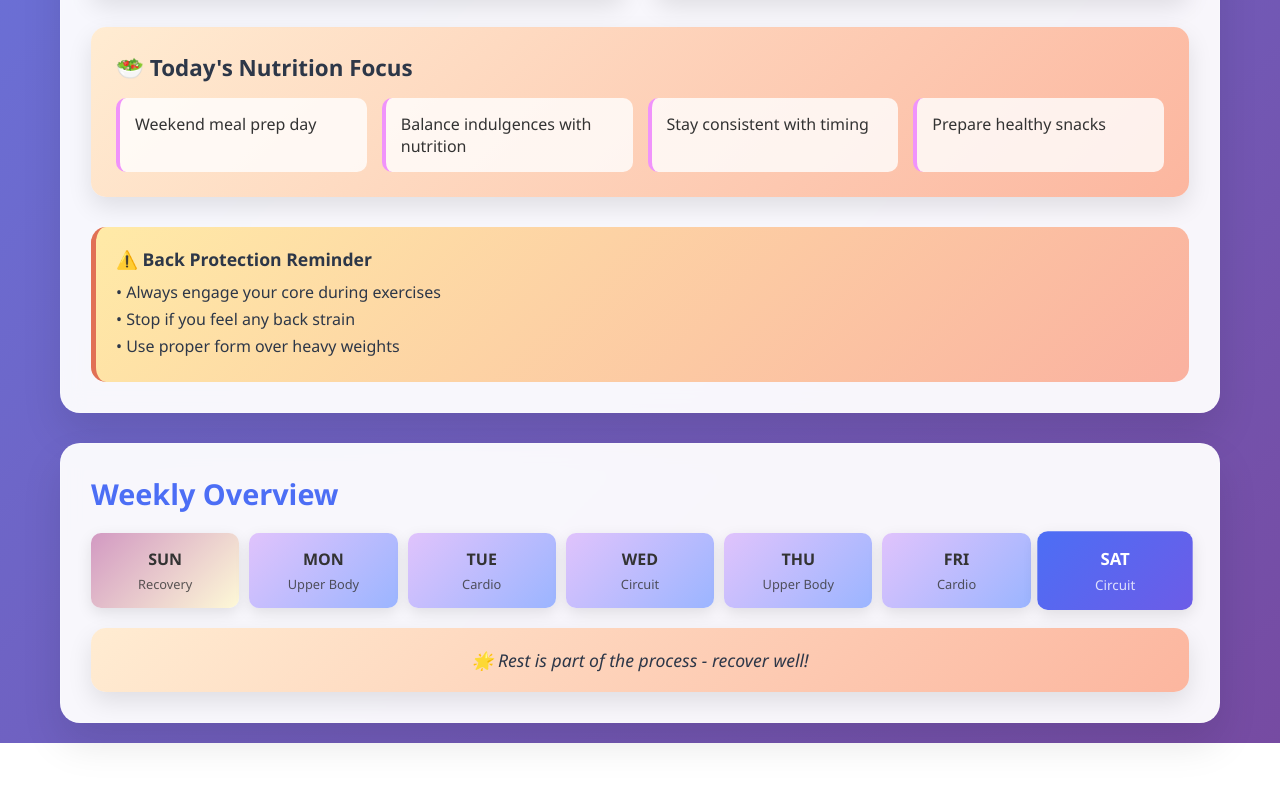
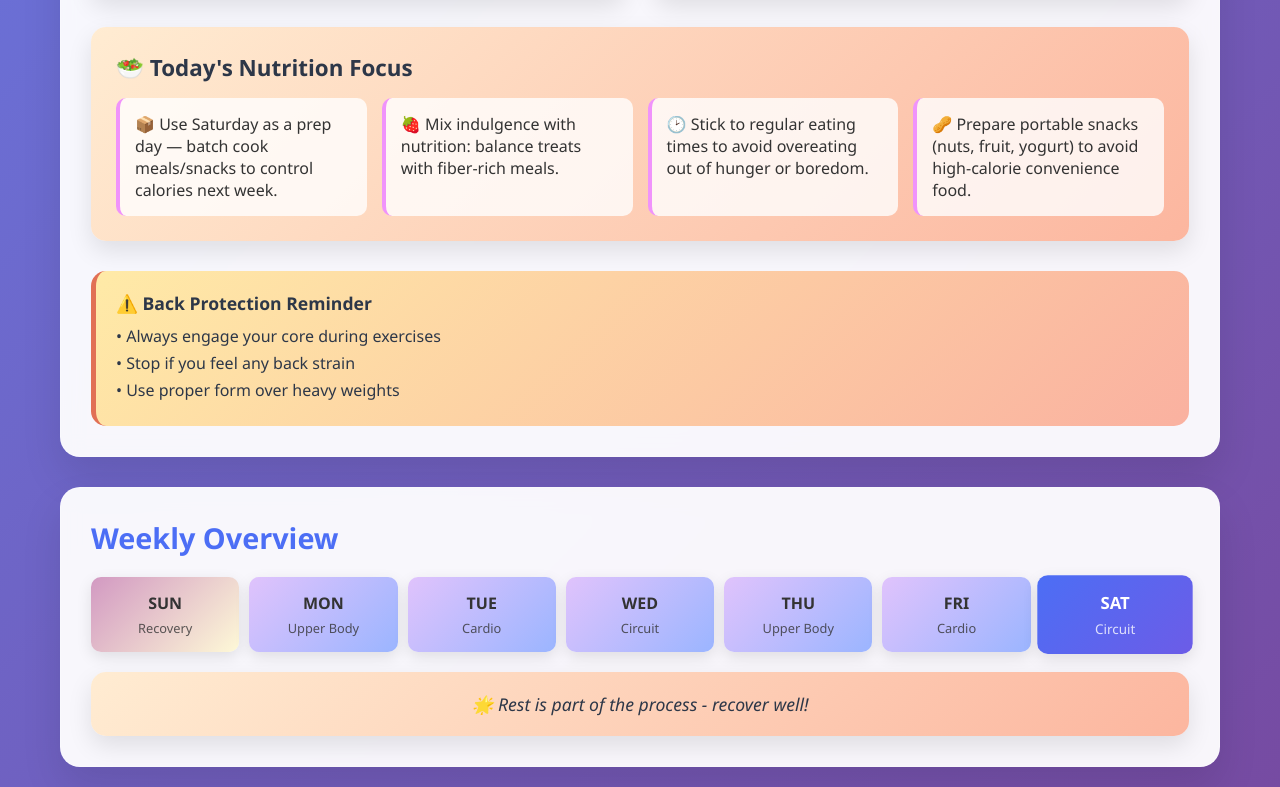
Before and after one commit to H791245/fts, a plain HTML site: page index.html in a window 1280 px wide. Shown: the part 865-1652 px from the top of the page. Before the commit the page ends 1608 px from the top, so only its background shows below. Drawn offline with Linux system fonts and the light colour scheme.

Commit message:
Update index.html

```diff
--- a/index.html
+++ b/index.html
@@ -474,12 +474,12 @@
                     { key: "shoulder_press", text: "Shoulder press: 2 sets × 8-10 reps" },
                     { key: "stretching", text: "Cool-down: 2 minutes stretching" }
                 ],
-                diet: [
-                    "Start with protein-rich breakfast",
-                    "Pre-workout: Light snack 30min before",
-                    "Post-workout: Protein within 60min",
-                    "Stay hydrated throughout the day"
-                ]
+                    diet: [
+                        "🍳 Start your day with a protein-rich breakfast (e.g. eggs, Greek yogurt) to support muscle recovery.",
+                        "🍌 Pre-workout: Eat a light carb-focused snack 30 minutes before (e.g. banana, rice cake).",
+                        "🥤 Post-workout: Consume 20–30g of protein and some carbs within 60 minutes (e.g. shake + fruit).",
+                        "💧 Stay hydrated with at least 2L water; aim to drink before you feel thirsty."
+                    ]
             },
             2: { // Tuesday
                 type: "Cardio Focus",
@@ -490,10 +490,10 @@
                     { key: "stretching", text: "Light stretching: 2 minutes" }
                 ],
                 diet: [
-                    "Focus on complex carbs for energy",
-                    "Hydrate well before and after rowing",
-                    "Light meal 1-2 hours before workout",
-                    "Recovery snack with protein & carbs"
+                    "🥗 Focus on complex carbs (oats, brown rice) to fuel cardio and maintain energy.",
+                    "🥤 Hydrate before, during, and after your session to maintain performance and recovery.",
+                    "🥪 Eat a light, balanced meal 1–2 hours before your workout to avoid fatigue.",
+                    "🍓 Combine protein + carbs for post-workout recovery and satiety (e.g. smoothie, tuna wrap)."
                 ]
             },
             3: { // Wednesday
@@ -506,10 +506,10 @@
                     { key: "rest", text: "• 1 minute rest between rounds" }
                 ],
                 diet: [
-                    "Balanced meals with lean protein",
-                    "Extra hydration for circuit training",
-                    "Avoid heavy meals 2 hours before",
-                    "Focus on recovery nutrition after"
+                    "🍽️ Eat balanced meals with lean protein (chicken, tofu), complex carbs, and veggies.",
+                    "💧 Increase water intake due to higher sweat loss in circuit training (2.5–3L/day).",
+                    "🚫 Avoid heavy meals within 2 hours of training to prevent sluggishness.",
+                    "🍠 Post-workout: Pair protein with starchy carbs (e.g. lentils + sweet potato)."
                 ]
             },
             4: { // Thursday
@@ -522,10 +522,10 @@
                     { key: "stretching", text: "Cool-down: 2 minutes stretching" }
                 ],
                 diet: [
-                    "Protein-rich meals for muscle recovery",
-                    "Include healthy fats (nuts, avocado)",
-                    "Time pre-workout nutrition well",
-                    "Post-workout protein is crucial"
+                    "🥚 Prioritize protein to aid upper body recovery and muscle retention.",
+                    "🥑 Include healthy fats (avocado, olive oil) to keep you full and support metabolism.",
+                    "⏱️ Time meals to ensure energy for training — have a light snack 30 minutes prior.",
+                    "🧃 Post-workout: A recovery shake or lean meal within 60 minutes aids fat loss and repair."
                 ]
             },
             5: { // Friday
@@ -537,10 +537,10 @@
                     { key: "stretching", text: "Light stretching: 2 minutes" }
                 ],
                 diet: [
-                    "Carb-loading for weekend energy",
-                    "Extra water for Friday workout",
-                    "Plan weekend meals ahead",
-                    "Celebrate weekly progress!"
+                    "🍝 Carb-load moderately to build energy stores for the weekend.",
+                    "🚰 Aim for 2.5L of water today; more if you're sweating heavily during cardio.",
+                    "📅 Plan meals ahead to avoid weekend splurging and maintain your calorie target.",
+                    "🎉 Reward progress with a healthy favorite meal (not a binge) to stay motivated."
                 ]
             },
             6: { // Saturday
@@ -553,10 +553,10 @@
                     { key: "rest", text: "• 1 minute rest between rounds" }
                 ],
                 diet: [
-                    "Weekend meal prep day",
-                    "Balance indulgences with nutrition",
-                    "Stay consistent with timing",
-                    "Prepare healthy snacks"
+                    "📦 Use Saturday as a prep day — batch cook meals/snacks to control calories next week.",
+                    "🍓 Mix indulgence with nutrition: balance treats with fiber-rich meals.",
+                    "🕑 Stick to regular eating times to avoid overeating out of hunger or boredom.",
+                    "🥜 Prepare portable snacks (nuts, fruit, yogurt) to avoid high-calorie convenience food."
                 ]
             },
             0: { // Sunday
@@ -568,10 +568,10 @@
                     { key: "stretching", text: "Relaxation and mobility work" }
                 ],
                 diet: [
-                    "Plan next week's meals",
-                    "Lighter, easily digestible foods",
-                    "Focus on hydration",
-                    "Prepare for the week ahead"
+                    "🧾 Plan and prep healthy meals for the week — consistency is key to losing 1kg/month.",
+                    "🍲 Choose lighter, nutrient-dense meals to support active recovery (e.g. veggie soup).",
+                    "🚿 Prioritize hydration: herbal teas, lemon water, and 2L+ fluids support digestion and metabolism.",
+                    "🛌 Eat your last meal 2–3 hours before bed to optimize digestion and sleep quality."
                 ]
             }
         };
```
